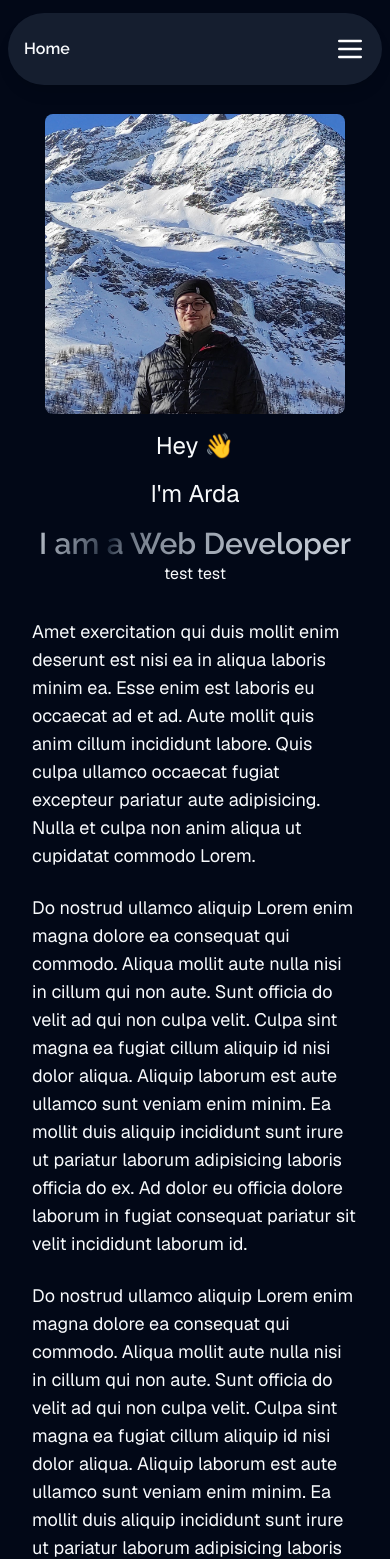
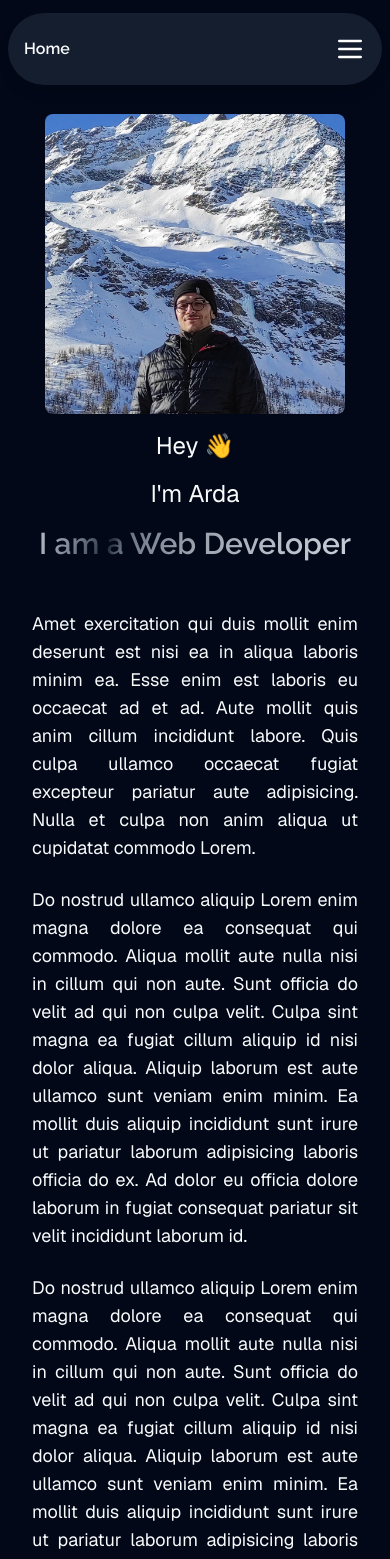
Before and after one commit to ardasevinc/ardasevinc.com, a Next.js app: page / in a window 390 px wide. Shown: the top 1559 px of the page. Built offline with nearby package versions, Linux system fonts and the light colour scheme.

Commit message:
feat: mobile version first prototype

```diff
--- a/src/app/(main)/layout.tsx
+++ b/src/app/(main)/layout.tsx
@@ -9,7 +9,9 @@ const MainLayout = ({ children }: MainLayoutProps) => {
   return (
     <>
       <Header />
-      <main className='pt-[2.6rem] w-full h-full container'>{children}</main>
+      <main className='pt-[2.6rem] pb-6 w-full h-full container'>
+        {children}
+      </main>
     </>
   );
 };
--- a/src/app/(main)/page.tsx
+++ b/src/app/(main)/page.tsx
@@ -4,8 +4,7 @@ const Home = () => {
   return (
     <div className='w-full h-full flex flex-col justify-center items-center'>
       <BioHero />
-      <p className='mb-8'>test test</p>
-      <div className='flex w-full flex-wrap gap-y-6 text-lg'>
+      <div className='mt-12 flex w-full flex-wrap gap-y-6 text-lg text-justify'>
         <p>
           Amet exercitation qui duis mollit enim deserunt est nisi ea in aliqua
           laboris minim ea. Esse enim est laboris eu occaecat ad et ad. Aute
```
